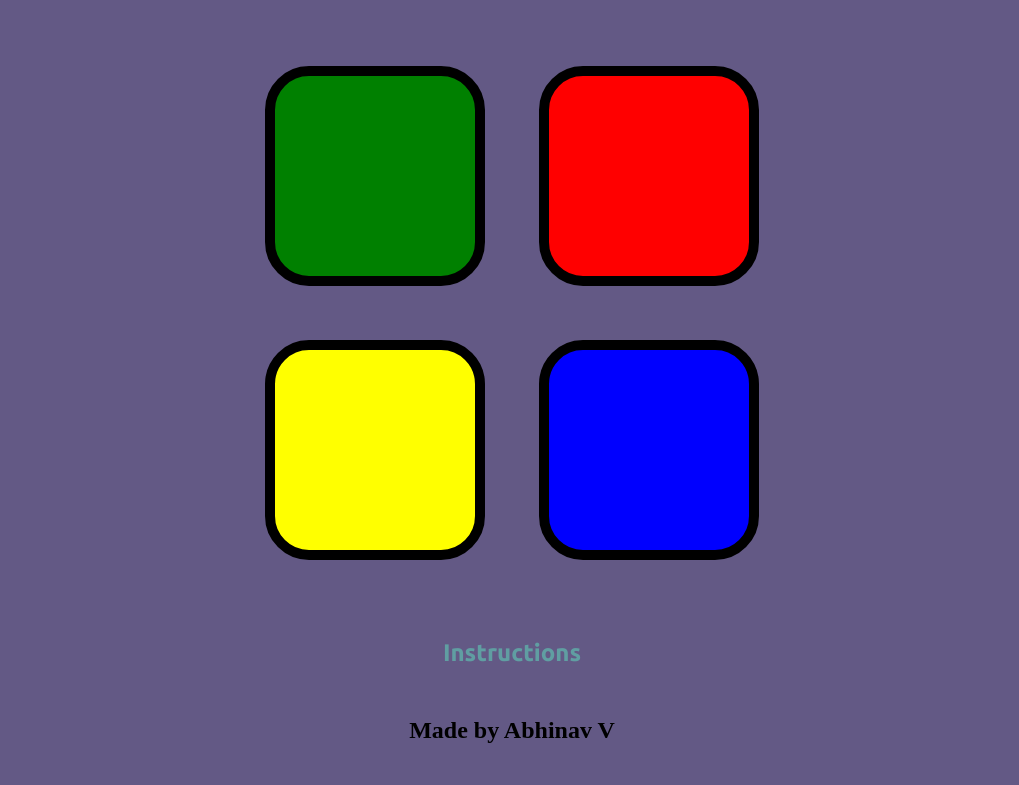
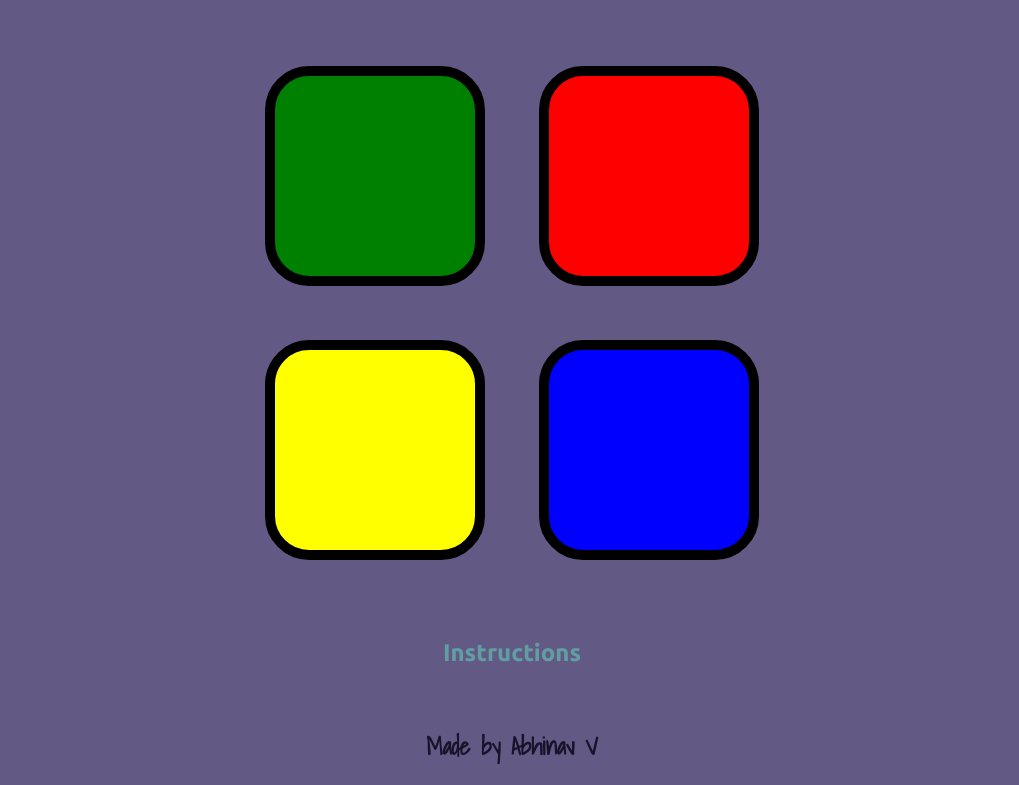
Before and after one commit to AbhiVooba/Remember-the-pattern-Game-using-js-and-jquery, a plain HTML site: page index.html in a window 1280 px wide. Shown: the part 133-918 px from the top of the page, without its empty margins (128-1147 px from the left). Before the commit the page ends 897 px from the top, so only its background shows below. Drawn offline with nearby package versions, Linux system fonts and the light colour scheme.

Commit message:
Update styles.css

```diff
--- a/styles.css
+++ b/styles.css
@@ -64,3 +64,10 @@ a
 {
   margin: 50px;
 }
+h2
+{
+  padding-top: 10px;
+  text-align: center;
+  font-family: 'Shadows Into Light';
+  color: #18122B;
+}
```
